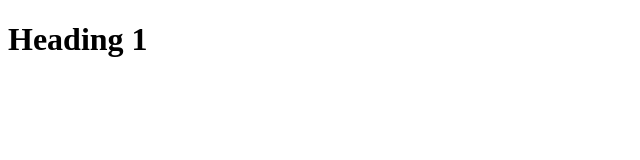
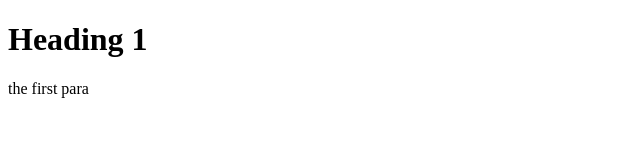
Before and after one commit to Netnom/project0, a plain HTML site: page index.html in a window 1280 px wide. Shown: the full height of the page, 0-640 px from the left. Drawn offline with Linux system fonts and the light colour scheme.

Commit message:
line added

```diff
--- a/index.html
+++ b/index.html
@@ -7,5 +7,6 @@
     </head>
     <body>
         <h1>Heading 1</h1>
+        <p>the first para</p>
     </body>
 </html>
```
